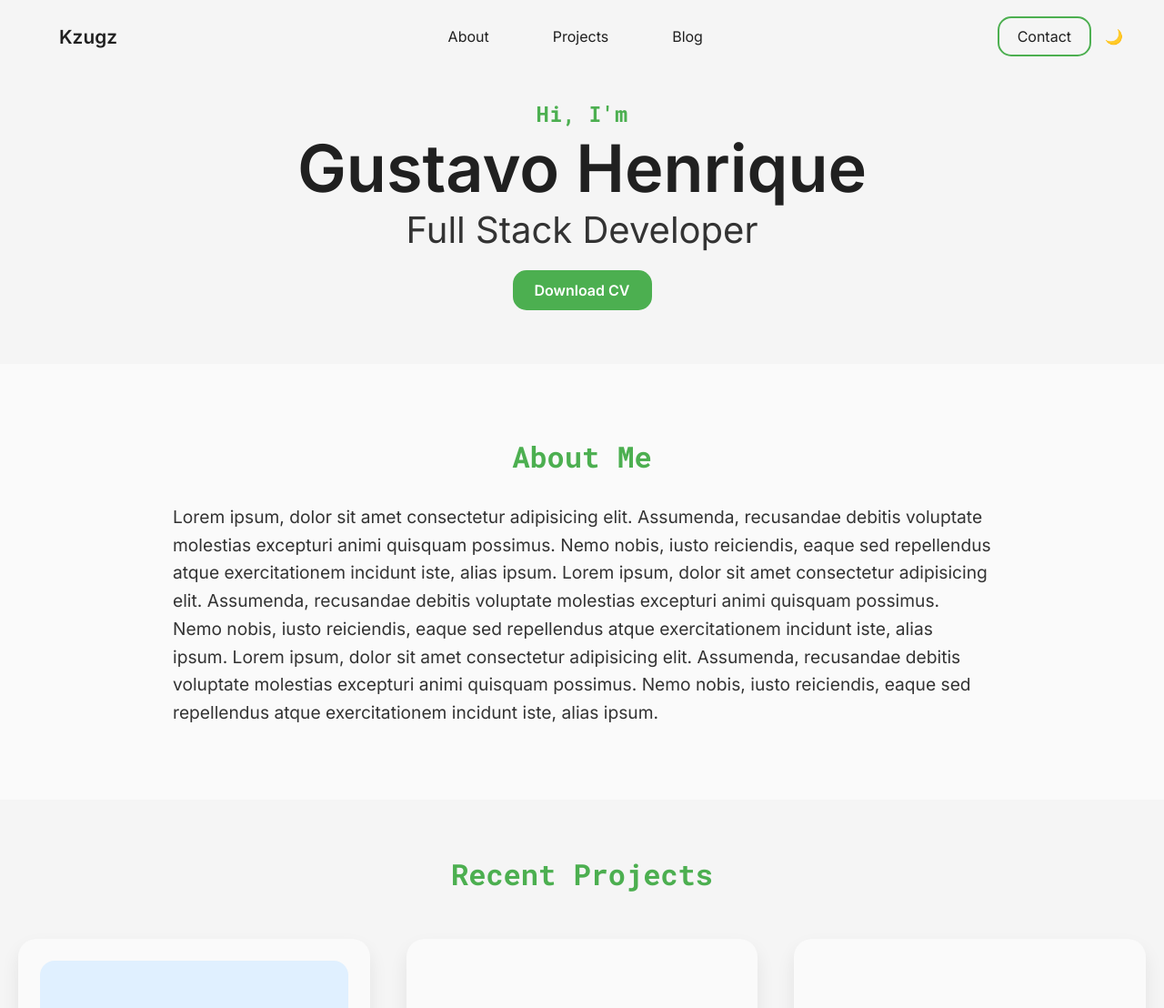
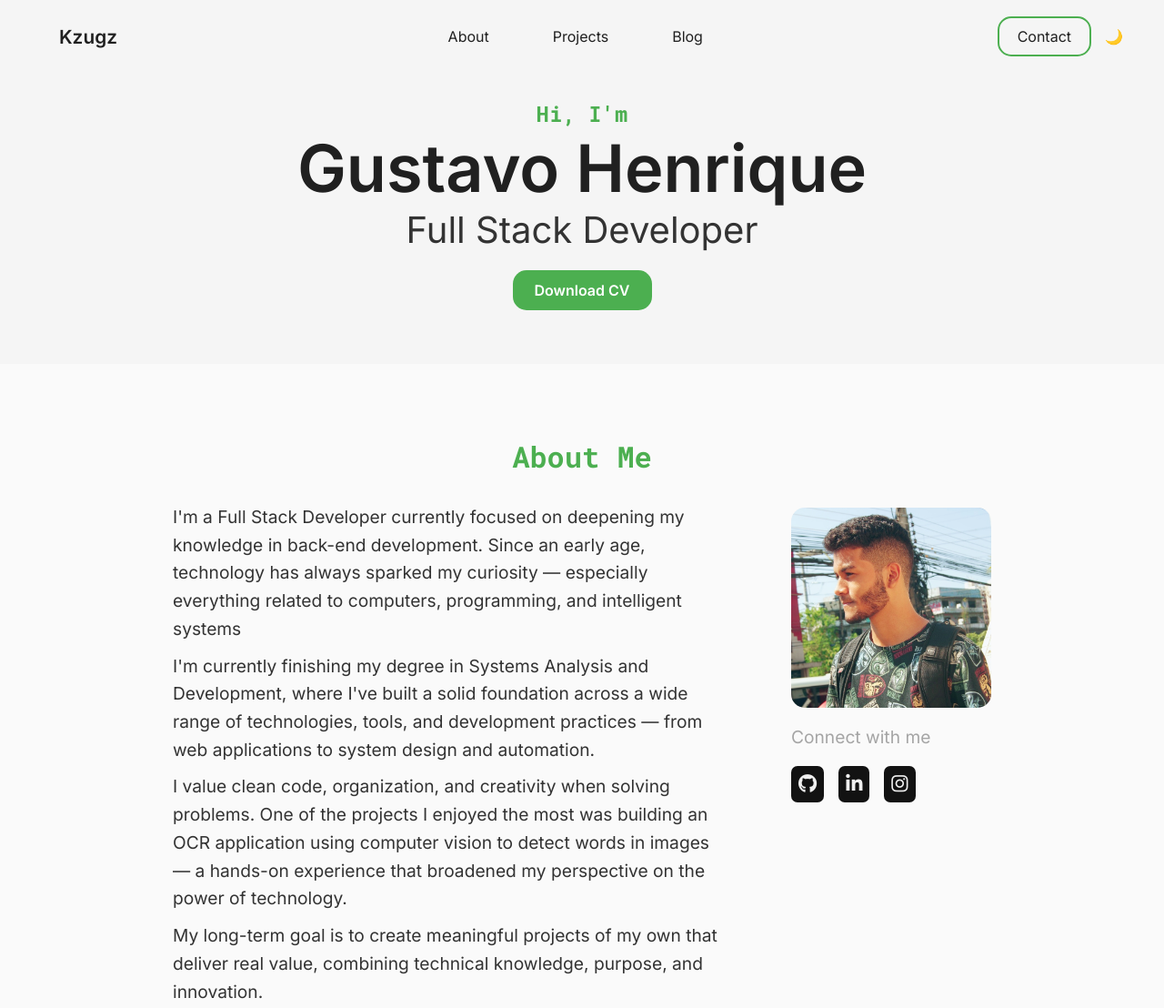
Before and after one commit to kzugz/kzugz.github.io, a plain HTML site: page index.html in a window 1280 px wide. Shown: the top 1108 px of the page at 91% size. Drawn offline with Linux system fonts and the light colour scheme.

Commit message:
Finish About Me section

```diff
--- a/css/style.css
+++ b/css/style.css
@@ -241,12 +241,75 @@ hr {
     color: var(--green-main);
 }
 
+.about-content {
+    display: flex;
+    justify-content: space-between;
+    align-items: flex-start;
+    gap: 5rem;
+    flex-wrap: wrap;
+}
+
+.about-text {
+    flex: 1;
+    min-width: 300px;
+}
+
 .about-paragraph {
     font-size: 1.2rem;
     line-height: 1.6;
     color: var(--text-dark-alt);
     margin-top: 10px;
     text-align: left;
+}
+
+.about-me-block {
+    width: 220px;
+    display: flex;
+    flex-direction: column;
+    align-items: center;
+    gap: 1rem;
+    margin-top: 15px;
+}
+
+.profile-img {
+    width: 100%;
+    border-radius: 15px;
+    object-fit: cover;
+}
+
+.social-title {
+    font-size: 1.2rem;
+    align-self: flex-start;
+    color: var(--text-light-alt);
+    margin: 0.25rem 0;
+}
+
+.social-buttons {
+    display: flex;
+    flex-direction: row;
+    /* justify-content: center; */
+    gap: 1rem;
+    width: 100%;
+}
+
+.social-btn {
+    text-align: center;
+    background-color: var(--bg-dark);
+    font-size: 1.25rem;
+    color: var(--text-light);
+    padding: 0.5rem;
+    border-radius: 7px;
+    text-decoration: none;
+    font-weight: bold;
+    transition: background 0.3s;
+}
+
+.social-btn:hover {
+    background-color: var(--green-main);
+}
+
+.social-btn i {
+    font-size: 1.3rem;
 }
 
 /* ==================== PROJECTS ==================== */
--- a/index.html
+++ b/index.html
@@ -16,6 +16,12 @@
     <link
       href="https://fonts.googleapis.com/css2?family=Inter:wght@400;600&display=swap"
       rel="stylesheet"
+    />
+    <link
+      rel="stylesheet"
+      href="https://cdnjs.cloudflare.com/ajax/libs/font-awesome/6.5.0/css/all.min.css"
+      crossorigin="anonymous"
+      referrerpolicy="no-referrer"
     />
     <link rel="stylesheet" href="./css/style.css" />
     <link rel="icon" href="assets/celtic-cross.png" type="image/x-icon" />
@@ -75,23 +81,60 @@
       <section id="about-me">
         <div class="about-container">
           <h1 class="about-hi">About Me</h1>
-            <div>
+          <div class="about-content">
+            <!-- Paragraphs -->
+            <div class="about-text">
               <p class="about-paragraph">
-                Lorem ipsum, dolor sit amet consectetur adipisicing elit.
-                Assumenda, recusandae debitis voluptate molestias excepturi animi
-                quisquam possimus. Nemo nobis, iusto reiciendis, eaque sed
-                repellendus atque exercitationem incidunt iste, alias ipsum.
-                Lorem ipsum, dolor sit amet consectetur adipisicing elit.
-                Assumenda, recusandae debitis voluptate molestias excepturi animi
-                quisquam possimus. Nemo nobis, iusto reiciendis, eaque sed
-                repellendus atque exercitationem incidunt iste, alias ipsum.
-                Lorem ipsum, dolor sit amet consectetur adipisicing elit.
-                Assumenda, recusandae debitis voluptate molestias excepturi animi
-                quisquam possimus. Nemo nobis, iusto reiciendis, eaque sed
-                repellendus atque exercitationem incidunt iste, alias ipsum.
+                I'm a Full Stack Developer currently focused on deepening my
+                knowledge in back-end development. Since an early age,
+                technology has always sparked my curiosity — especially
+                everything related to computers, programming, and intelligent
+                systems
               </p>
-              <div>
+              <p class="about-paragraph">
+                I'm currently finishing my degree in Systems Analysis and
+                Development, where I've built a solid foundation across a wide
+                range of technologies, tools, and development practices — from
+                web applications to system design and automation.
+              </p>
+              <p class="about-paragraph">
+                I value clean code, organization, and creativity when solving
+                problems. One of the projects I enjoyed the most was building an
+                OCR application using computer vision to detect words in images
+                — a hands-on experience that broadened my perspective on the
+                power of technology.
+              </p>
+              <p class="about-paragraph">
+                My long-term goal is to create meaningful projects of my own
+                that deliver real value, combining technical knowledge, purpose,
+                and innovation.
+              </p>
+            </div>
 
+            <!-- Block with image and links -->
+            <div class="about-me-block">
+              <img src="assets/profile-img.jpg" alt="My picture" class="profile-img" />
+              <div class="social-title">Connect with me</div>
+
+              <!-- Links -->
+              <div class="social-buttons">
+                <a href="https://github.com/kzugz"
+                  target="_blank"
+                  class="social-btn"
+                  ><i class="fab fa-github"></i></a>
+
+                <a
+                  href="https://linkedin.com/in/kzugz"
+                  target="_blank"
+                  class="social-btn"
+                  ><i class="fab fa-linkedin-in"></i></a>
+
+                <a
+                  href="https://instagram.com/kzugzz"
+                  target="_blank"
+                  class="social-btn"
+                  ><i class="fab fa-instagram"></i></a>
+              </div>
             </div>
           </div>
         </div>
@@ -101,22 +144,28 @@
       <section id="projects">
         <h2>Recent Projects</h2>
         <div class="projects-container">
-            <div class="project-block" data-bg="#e0f0ff">
-              <img src="assets/wordvision/Word Vision e0f0ff.png" alt="Logo do Word Vision"
-              class="project-image">
+          <div class="project-block">
+            <img
+              src="assets/wordvision/Word Vision e0f0ff.png"
+              alt="Logo do Word Vision"
+              class="project-image"
+            />
             <h3>Word Vision</h3>
-              <p>OCR project that detects words in images using Python, EasyOCR, and OpenCV.</p>
+            <p>
+              OCR project that detects words in images using Python, EasyOCR,
+              and OpenCV.
+            </p>
             <a href="wordvision.html" class="btn">See Project</a>
           </div>
 
-            <div class="project-block" data-bg="#fff0e0">
+          <div class="project-block">
             <div class="image-placeholder"></div>
             <h3>Project 2</h3>
             <p>Pequena descrição do projeto 2.</p>
             <a href="#" class="btn">See Project</a>
           </div>
 
-            <div class="project-block" data-bg="#e0ffe7">
+          <div class="project-block">
             <div class="image-placeholder"></div>
             <h3>Project 3</h3>
             <p>Pequena descrição do projeto 3.</p>
@@ -127,7 +176,7 @@
           <a href="./projects.html" class="hover-btns">All Projects</a>
         </div>
       </section>
-        <hr>
+      <hr />
 
       <!-- Blog -->
       <section id="blog">
@@ -141,6 +190,7 @@
               <p>4 min read</p>
             </div>
           </div>
+
           <div class="blog-block">
             <div class="blog-image"></div>
             <div class="blog-text">
@@ -149,6 +199,7 @@
               <p>3 min read</p>
             </div>
           </div>
+
           <div class="blog-block">
             <div class="blog-image"></div>
             <div class="blog-text">
@@ -157,6 +208,7 @@
               <p>4 min read</p>
             </div>
           </div>
+
           <div class="all-blogs-btn-container">
             <a href="./blogs.html" class="hover-btns">All Blogs</a>
           </div>
@@ -170,21 +222,36 @@
           <div>
             <p class="contact-text">
               If you'd like to know more about me or talk about a potential
-                project — or even just say hi — feel free to send me a message
-                or email me at
+              project — or even just say hi — feel free to send me a message or
+              email me at
               <strong>ghpedroso13@gmail.com</strong>
               . I'd love to connect with you!
             </p>
           </div>
           <form class="contact-form">
-              <input type="text" id="name" name="name" placeholder="Name"
-              required>
+            <input
+              type="text"
+              id="name"
+              name="name"
+              placeholder="Name"
+              required
+            />
 
-              <input type="email" id="email" name="email" placeholder="Email"
-              required />
+            <input
+              type="email"
+              id="email"
+              name="email"
+              placeholder="Email"
+              required
+            />
 
-              <textarea id="message" name="message" placeholder="Message"
-              rows="5" required></textarea>
+            <textarea
+              id="message"
+              name="message"
+              placeholder="Message"
+              rows="5"
+              required
+            ></textarea>
 
             <button type="submit" class="submit-btn">Send Message</button>
           </form>
```
Also changed, not shown: assets/profile-img.jpg (added). Lines whose indentation alone changed are shown as unchanged.
